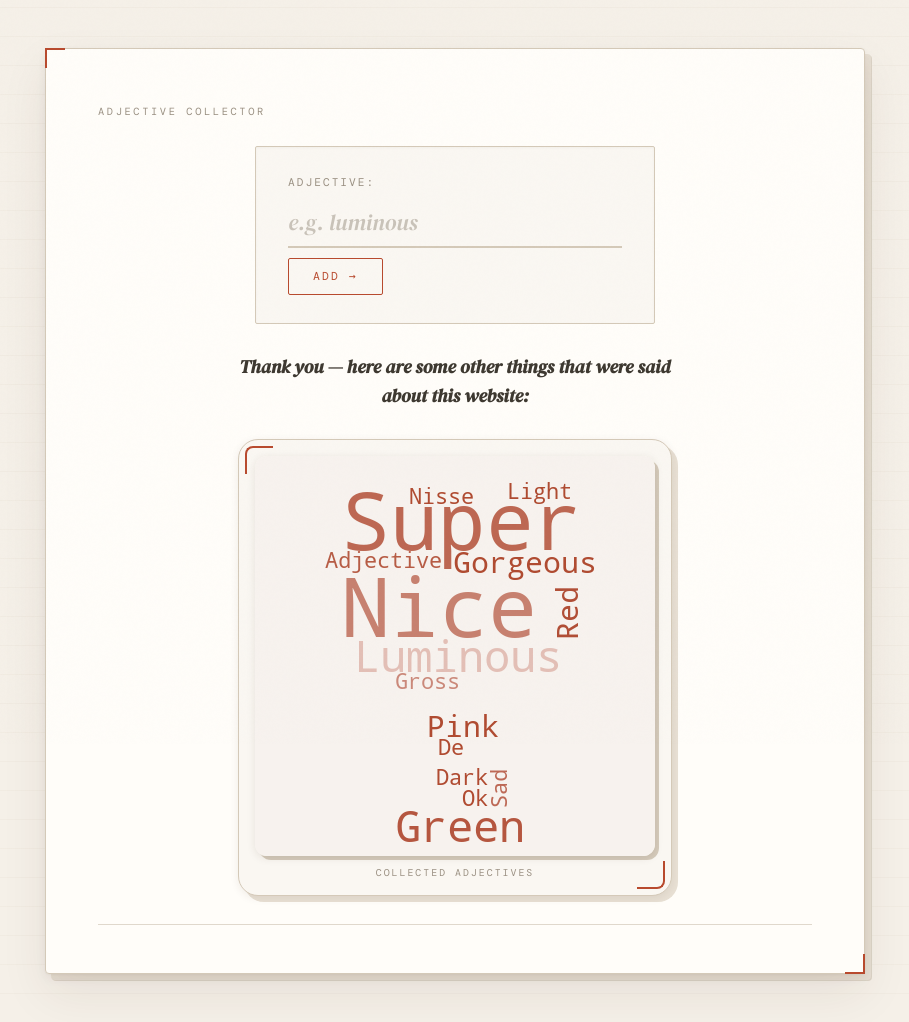
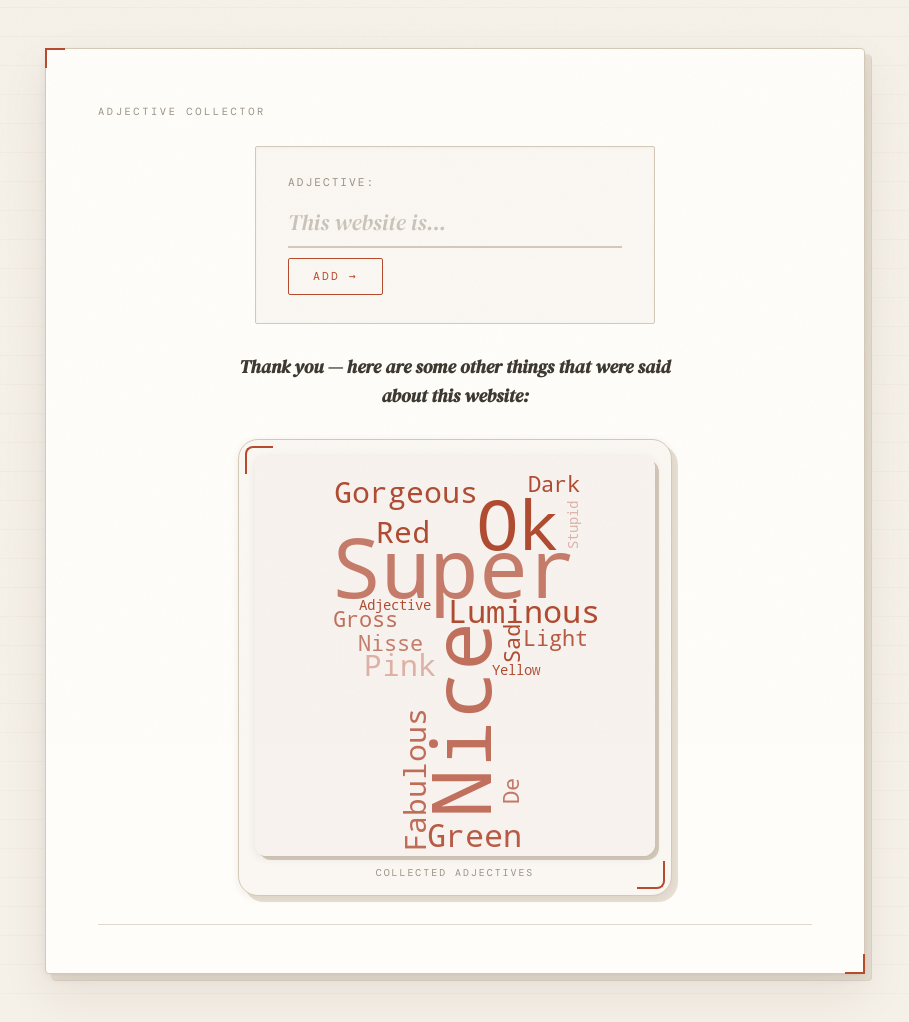
Before and after one commit to MathiasBenoni/mariadb-website, a Flask app: page / in a window 1280 px wide. Shown: the part 56-1078 px from the top of the page, without its empty margins (185-1094 px from the left). Run offline with Flask 3, Linux system fonts and the light colour scheme; data that the repository does not hold is empty.

Commit message:
Updated the placeholdertext

```diff
--- a/templates/index.html
+++ b/templates/index.html
@@ -37,7 +37,7 @@
 
       <form action="/" method="post">
           <label for="adjective">Adjective:</label>
-          <input type="text" id="adjective" name="adjective" placeholder="e.g. luminous">
+          <input type="text" id="adjective" name="adjective" placeholder="This website is...">
           <button type="submit"><span>Add &rarr;</span></button>
       </form>
 
```
Also changed, not shown: static/images/cloud_dark.png, static/images/cloud_light.png.
